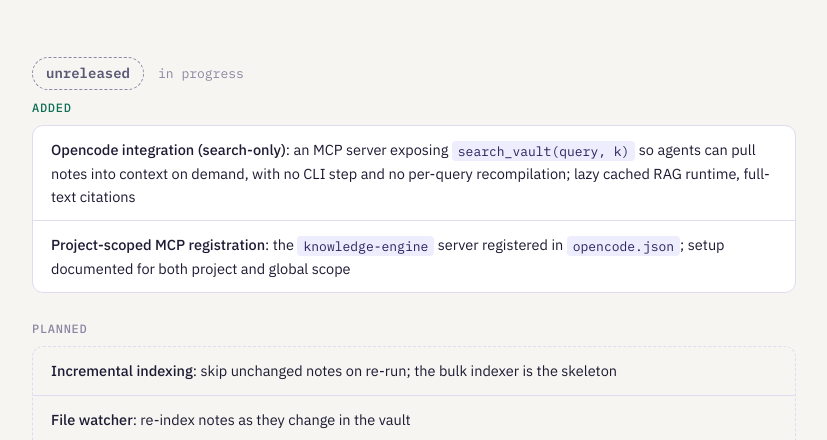
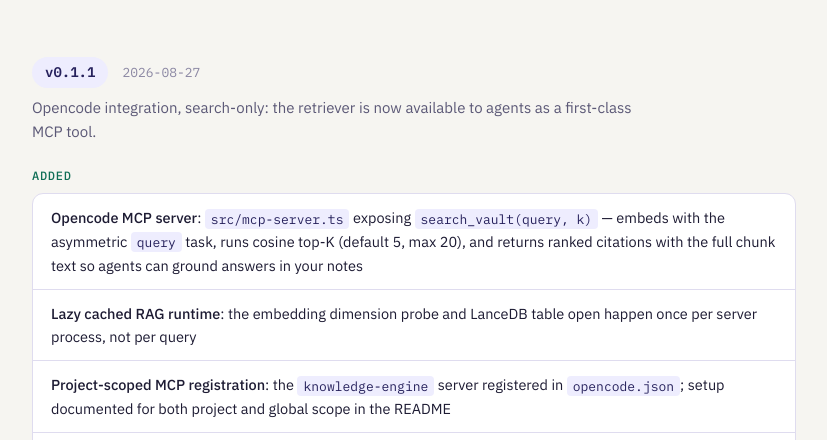
Before and after one commit to sodrooome/knowledge-engine, a website: page docs/changelog.html in a window 1280 px wide. Shown: the part 355-795 px from the top of the page, without its empty margins (226-1053 px from the left). Drawn offline with Linux system fonts and the light colour scheme.

Commit message:
chore: release v0.1.1
Additive feature (Opencode MCP integration), patch bump per the project's
versioning convention documented in CHANGELOG.md.

```diff
--- a/docs/changelog.html
+++ b/docs/changelog.html
@@ -218,14 +218,17 @@
 
     <section class="release">
       <div class="release-head">
-        <span class="ver unreleased">unreleased</span>
-        <span class="release-date">in progress</span>
+        <span class="ver">v0.1.1</span>
+        <span class="release-date">2026-08-27</span>
       </div>
+      <p class="release-note">Opencode integration, search-only: the retriever is now available to agents as a first-class MCP tool.</p>
       <div class="group added">
         <p class="group-label">Added</p>
         <ul>
-          <li><b>Opencode integration (search-only)</b>: an MCP server exposing <code>search_vault(query, k)</code> so agents can pull notes into context on demand, with no CLI step and no per-query recompilation; lazy cached RAG runtime, full-text citations</li>
-          <li><b>Project-scoped MCP registration</b>: the <code>knowledge-engine</code> server registered in <code>opencode.json</code>; setup documented for both project and global scope</li>
+          <li><b>Opencode MCP server</b>: <code>src/mcp-server.ts</code> exposing <code>search_vault(query, k)</code> — embeds with the asymmetric <code>query</code> task, runs cosine top-K (default 5, max 20), and returns ranked citations with the full chunk text so agents can ground answers in your notes</li>
+          <li><b>Lazy cached RAG runtime</b>: the embedding dimension probe and LanceDB table open happen once per server process, not per query</li>
+          <li><b>Project-scoped MCP registration</b>: the <code>knowledge-engine</code> server registered in <code>opencode.json</code>; setup documented for both project and global scope in the README</li>
+          <li><b>Demo screencast</b>: <code>assets/demo-screencast.mp4</code> embedded in the README and the docs landing page</li>
         </ul>
       </div>
       <div class="group planned">
--- a/package.json
+++ b/package.json
@@ -1,6 +1,6 @@
 {
   "name": "knowledge-engine",
-  "version": "0.1.0",
+  "version": "0.1.1",
   "description": "Personal knowledge engine with semantic search over Obsidian vaults",
   "type": "module",
   "engines": {
```
Also changed, not shown: CHANGELOG.md, 1 other file.
